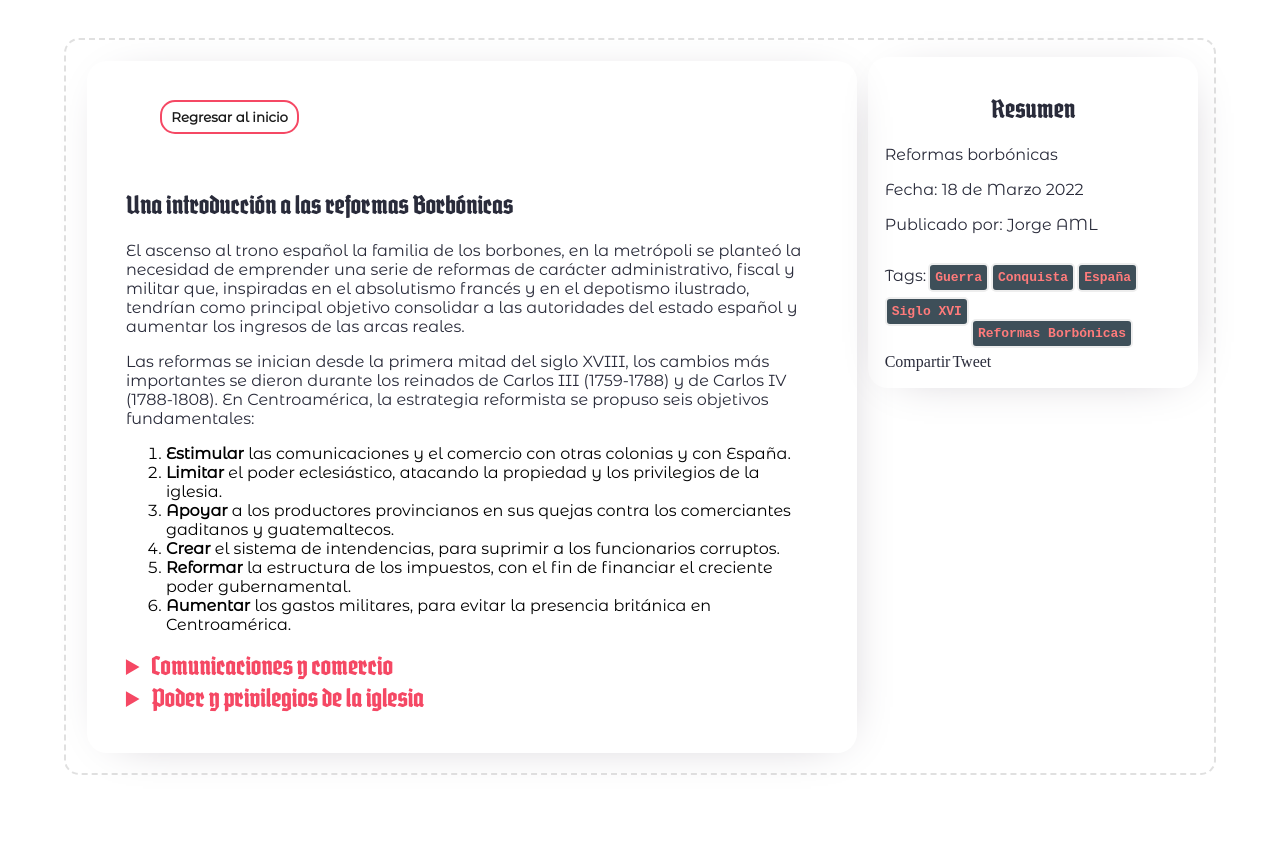
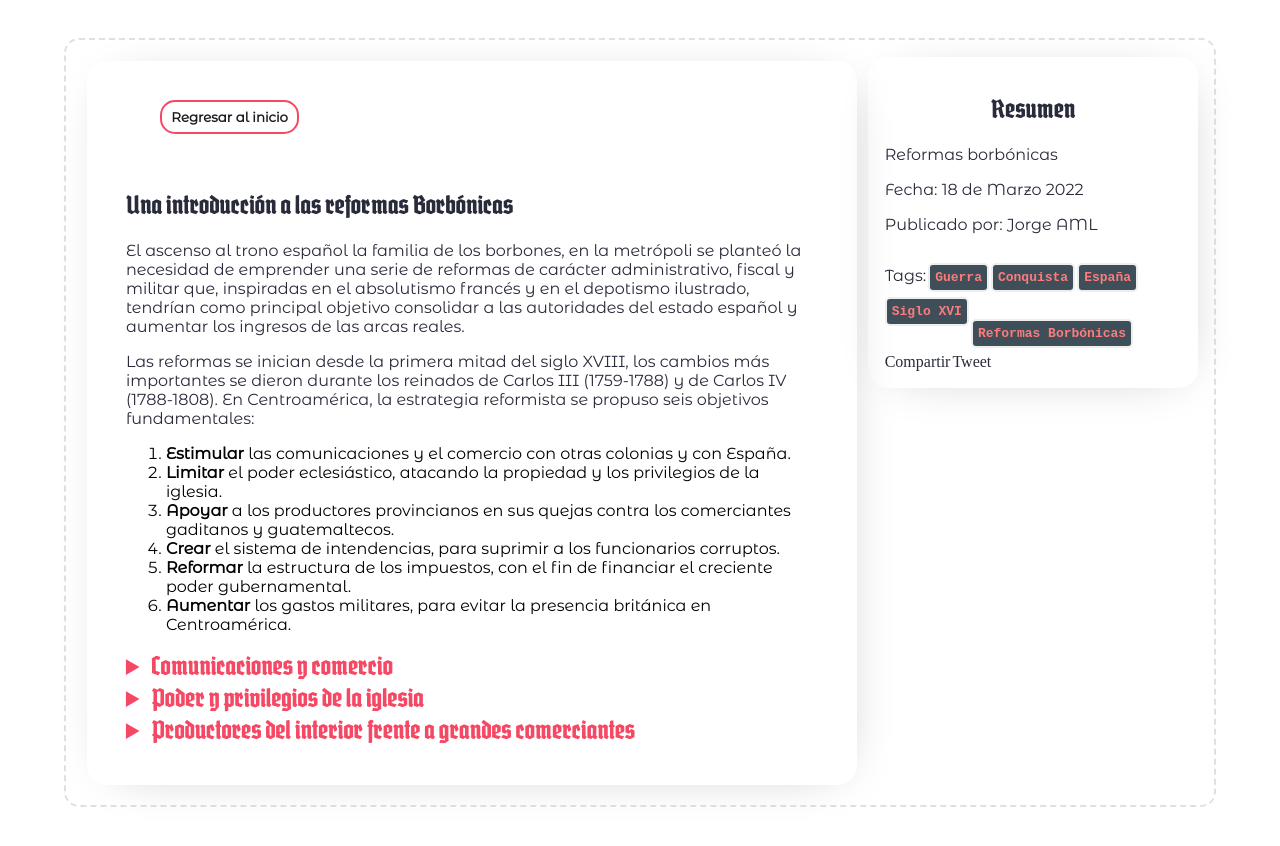
Before and after one commit to jorgeAML/creativeaml, a Jekyll site: the page built from blog_posts/18-03-2022.md, in a window 1280 px wide. Shown: the top 846 px of the page. Built offline with Jekyll 4.4.1, drawn with Linux system fonts in a browser that asks for light colours; some web fonts are replaced; a script that is not in the unit is left out; comment, search, counter and statistics services are not loaded; some of the changed lines change nothing that is shown.

Commit message:
productores del interior frente a grandes comerciantes

```diff
--- a/blog_posts/18-03-2022.md
+++ b/blog_posts/18-03-2022.md
@@ -48,5 +48,17 @@
             <p>El enfrentamiento entre la iglesia y el estado español implicó también un mayor control sobre las órdenes religiosas y los sacerdotes seculares y la vigilancia de sus actividades económicas. La expulsión de los jesuitas (1767) y la expropiación de sus bienes es tal vez el mejor ejemplo de la ofensiva de la Corona contra el poder de la iglesia.</p>
             <p>Sin embargo, este no logró ser destruido completamente y las instituciones de crédito eclesiásticas permanecieron durante la primera mitad del siglo XIX. La apropiación del dinero de las cofradías y obras pías (consolidación) por parte de la Corona no se inició en 1805 y nunca logró ser completada.</p>
         </details>
+        <details>
+            <summary>Productores del interior frente a grandes comerciantes</summary>
+            <p>Los poderosos comerciantes radicados en la capital del Reino tenían bajo su control el comercio regional centroamericano y los intercambios de larga distancia. Así, monopolizaron las exportaciones de añil hacia Europa y las importaciones provenientes de Cádiz, las islas Filipinas, México y Perú. El mercado interno de los productos más importantes como el ganado, ropa, plata, hierro, cacao e hilazas de algodón también cayó bajo su dominio.</p>
+            <p>El mecanismo mediante el cual controlaron el comercio de ganado y de añil fue la habilitación, la cual consistía en el adelanto anual de mercancías y dinero en efectico pagaderos en especie.</p>
+            <p>Las medidas tomadas por la Corona para atacar las prerrogativas de los comerciantes guatemaltecos fueron variadas. En 1782 el Capitán General Matías de Gálvez estableció la sociedad de cosecheros  de Añil, la cual contaba con una junta encargada de fijar los precios del tinte, y con un mentepío (especie de banco), para financiar la actividad.</p>
+            <p>No obstante, los fondos eran exiguos, el dinero de los préstamos no eran recobrados con facilidad y los comerciantes guatemaltecos tenían la ventaja de dominar los medios de transporte hacia el Virreinato de Nueva España, desde donde se exportaba el produco a Europa.</p>
+            <p>En su afán de fracturar el monopolio que detentaban los comerciantes guatemaltecos sobre el comercio ganadero, Gálvez ordenó trasladar a Chalchuapa la feria que se realizaba en Cerro Redondo; también designo un juez para fijar los precios del ganado. Sin embargo, su orden de no vender animales fuera de las ferias desagradó a los productores internos.</p>
+            <p>Los comerciantes guatemaltecos también tenían control sobre la producción minera hondureña, mediante el crédito que facilitaban a los dueños de las minas de plata. Las autoridades españolas se hallaban descontentas con esa situación, porque sabían que una buena parte del metal nunca llegaba a la Casa de la Moneda (establecida en Guatemala 1731), porque se utilizaba para el comercio ilegal con extranjeros.</p>
+            <p>En 1780 Gálvez fundo un bando de rescate en Tegucigalpa, con miras a aumentar la producción minera  y garantizar mayores utilidades a la Corona. Sin embargo, al faltar el crédito de los comerciantes, la producción minera más bien disminuyó. Finalmente, el banco desapareció en 1791.</p>
+            <p>En suma, el poder de los comerciantes guatemaltecos que descansaba en sus vínculos con las casas comerciales españolas, en el control del crédito a los productores y en su habilidad para eliminar a sus competidores no pudo ser quebrantado mediante las medidas adoptadas.</p>
+            <p>Esta situación alimentó el descontento de los provincianos, como fue evidente en el momento de la crisis política que condujo a la independencia y, posteriormente, a la balcanización del antiguo Reino de Guatemala.</p>
+        </details>
     </section>
 </article>
```
